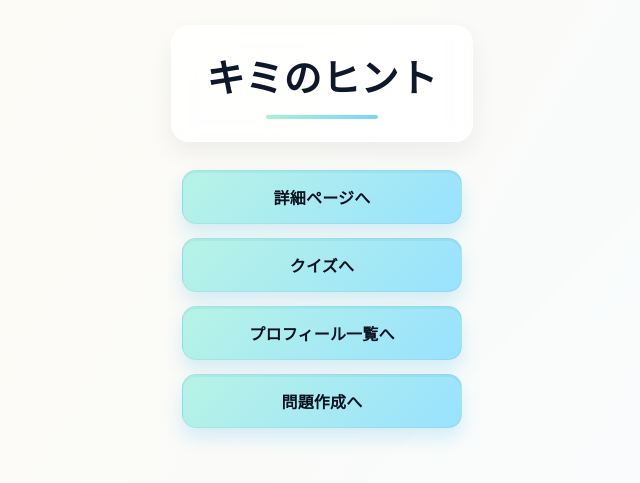
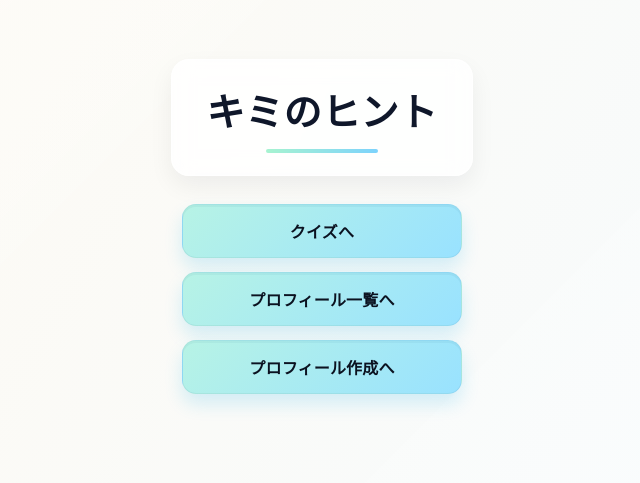
Before and after one commit to Thin9ingMan/kimino_hint, a React (Vite) app: page / in a window 1280 px wide. Shown: the part 167-650 px from the top of the page, without its empty margins (318-958 px from the left). Built offline with nearby package versions, Linux system fonts and the light colour scheme.

Commit message:
詳細ページの削除。表記の修正

```diff
--- a/src/App.jsx
+++ b/src/App.jsx
@@ -1,6 +1,5 @@
 import "./App.css";
 import Index from "./Index";
-import Detail from "./components/Detail";
 import Question from "./components/question";
 import Profile from "./components/Profile";
 import Answer from "./components/Answer";
@@ -15,7 +14,6 @@ function App() {
     <BrowserRouter basename={import.meta.env.BASE_URL}>
       <Routes>
         <Route path="/" element={<Index />} />
-        <Route path="/detail" element={<Detail />} />
         <Route path="/question" element={<Question />} />
         <Route path="/profile" element={<Profile />} />
         <Route path="/answer" element={<Answer />} />
--- a/src/Index.jsx
+++ b/src/Index.jsx
@@ -11,9 +11,6 @@ const Index = () => {
   return (
     <>
       <h1>キミのヒント</h1>
-      <Link to="/detail">
-        <button>詳細ページへ</button>
-      </Link>
       {answers ? (
         <Link to="/room">
           <button>クイズへ</button>
@@ -25,7 +22,7 @@ const Index = () => {
         <button>プロフィール一覧へ</button>
       </Link>
       <Link to="/make_question">
-        <button>問題作成へ</button>
+        <button>プロフィール作成へ</button>
       </Link>
     </>
   );
--- a/src/components/Detail.jsx
+++ /dev/null
@@ -1,21 +0,0 @@
-import { Link } from "react-router-dom";
-const Detail = () => {
-  return (
-    <>
-      <div>今後名前を憶えて仲良くなりたい</div>
-      <div>新しいコミュニティに入った学生向けの</div>
-      <div>キミのヒントというプロダクトは</div>
-      <div>ゲーム性が備わったメモアプリです</div>
-      <div>出会った人のプロフィールの保存ができ、</div>
-      <div>既存のメモアプリとは違って、</div>
-      <div>
-        ゲームを楽しみながら相手のプロフィールを自動で記録する機能が備わっている。
-      </div>
-      <Link to="/">
-        <button>戻る</button>
-      </Link>
-    </>
-  );
-};
-
-export default Detail;
```
